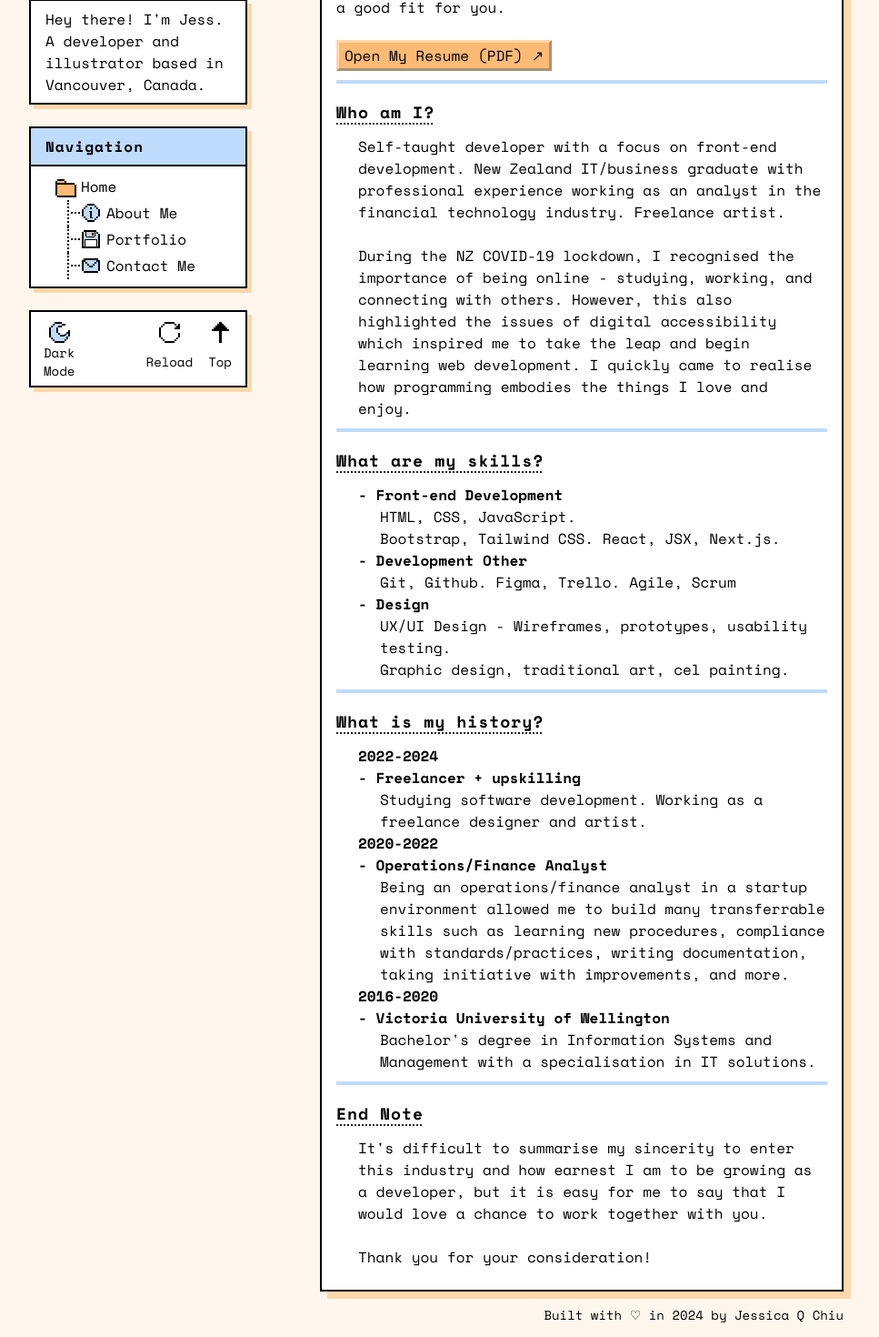
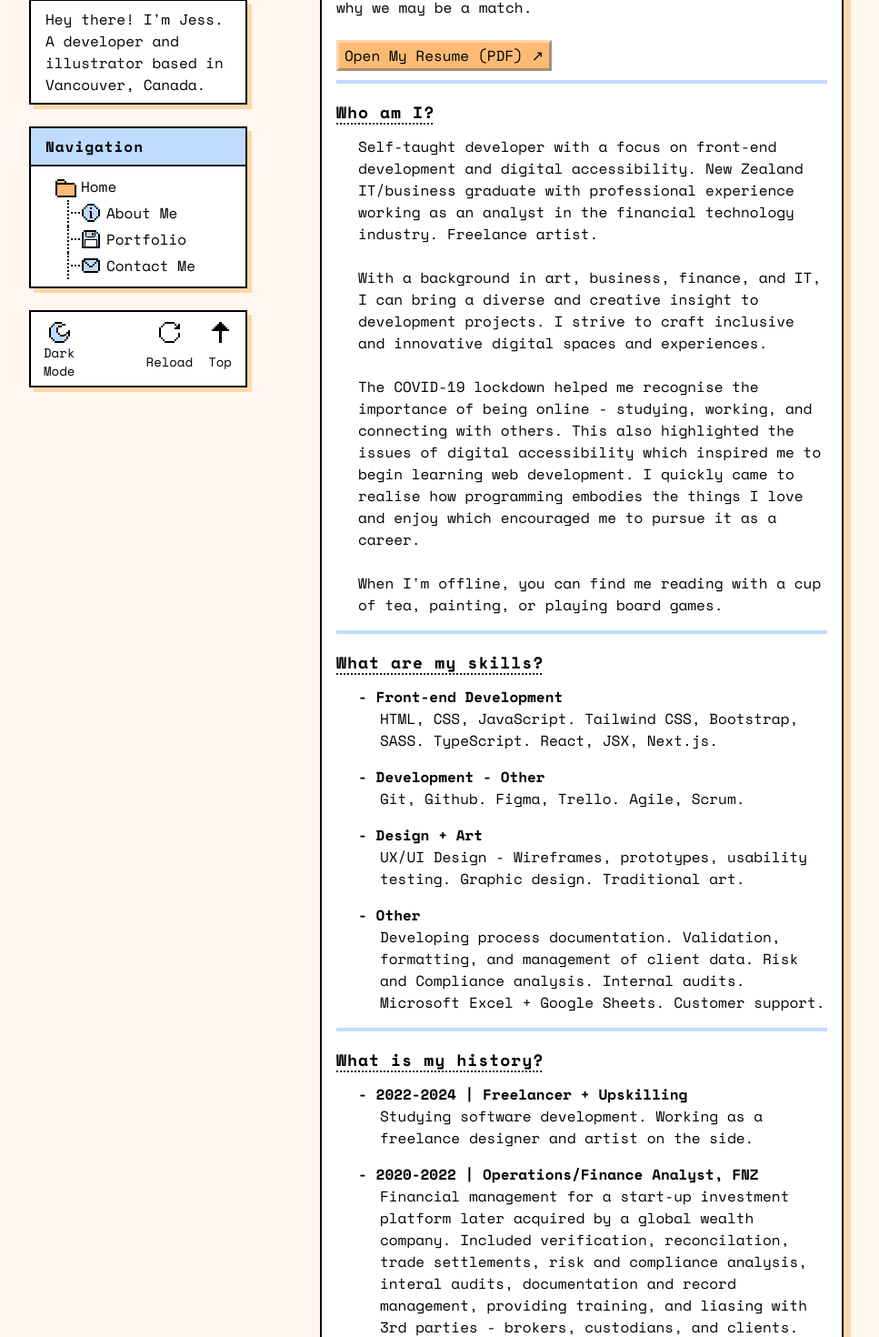
Before and after one commit to JessicaQChiu/jessica-q-chiu-portfolio, a Next.js app: page /about in a window 1280 px wide. Shown: the part 301-1771 px from the top of the page at 91% size, without its empty margins (160-1127 px from the left). Built offline with nearby package versions, Linux system fonts and the light colour scheme.

Commit message:
Updated text content
Updated the wording of the about me page. Very minor spacing styling added.

```diff
--- a/src/app/about/page.tsx
+++ b/src/app/about/page.tsx
@@ -8,12 +8,12 @@ const About = () => {
       <h1>ABOUT ME</h1>
       <p>
         Developer. Web Designer. Illustrator. Looking to grow, collaborate, and
-        build with you!
+        build with you.
         <br />
         <br />
         If you&apos;re reading this it means I&apos;ve taken a peek at what you
         do or you have an opening and I&apos;d love for us to work together.
-        Let&apos;s learn more me and why I may be a good fit for you.
+        Here&apos;s a glimpse into who I am and why we may be a match.
       </p>
       <br />
       <Button>
@@ -24,65 +24,82 @@ const About = () => {
       <br />
       <hr />
       <h2>Who am I?</h2>
-      <p className="ml-6">
-        Self-taught developer with a focus on front-end development. New Zealand
-        IT/business graduate with professional experience working as an analyst
-        in the financial technology industry. Freelance artist.
+      <p className="ml-6 mb-4">
+        Self-taught developer with a focus on front-end development and digital
+        accessibility. New Zealand IT/business graduate with professional
+        experience working as an analyst in the financial technology industry.
+        Freelance artist.
         <br />
         <br />
-        During the NZ COVID-19 lockdown, I recognised the importance of being
-        online - studying, working, and connecting with others. However, this
-        also highlighted the issues of digital accessibility which inspired me
-        to take the leap and begin learning web development. I quickly came to
-        realise how programming embodies the things I love and enjoy.
+        With a background in art, business, finance, and IT, I can bring a
+        diverse and creative insight to development projects. I strive to craft
+        inclusive and innovative digital spaces and experiences.
+        <br />
+        <br />
+        The COVID-19 lockdown helped me recognise the importance of being online
+        - studying, working, and connecting with others. This also highlighted
+        the issues of digital accessibility which inspired me to begin learning
+        web development. I quickly came to realise how programming embodies the
+        things I love and enjoy which encouraged me to pursue it as a career.
+        <br />
+        <br />
+        When I&apos;m offline, you can find me reading with a cup of tea,
+        painting, or playing board games.
       </p>
       <hr />
       <h2>What are my skills?</h2>
       <h3 className="ml-6">- Front-end Development</h3>
-      <p className="ml-12">
-        HTML, CSS, JavaScript.
-        <br />
-        Bootstrap, Tailwind CSS. React, JSX, Next.js.
+      <p className="ml-12 mb-4">
+        HTML, CSS, JavaScript. Tailwind CSS, Bootstrap, SASS. TypeScript. React,
+        JSX, Next.js.
       </p>
-      <h3 className="ml-6">- Development Other</h3>
-      <p className="ml-12">Git, Github. Figma, Trello. Agile, Scrum</p>
-      <h3 className="ml-6">- Design</h3>
-      <p className="ml-12">
-        UX/UI Design - Wireframes, prototypes, usability testing.
-        <br />
-        Graphic design, traditional art, cel painting.
+      <h3 className="ml-6">- Development - Other</h3>
+      <p className="ml-12 mb-4">Git, Github. Figma, Trello. Agile, Scrum.</p>
+      <h3 className="ml-6">- Design + Art</h3>
+      <p className="ml-12 mb-4">
+        UX/UI Design - Wireframes, prototypes, usability testing. Graphic
+        design. Traditional art.
+      </p>
+      <h3 className="ml-6">- Other</h3>
+      <p className="ml-12 mb-4">
+        Developing process documentation. Validation, formatting, and management
+        of client data. Risk and Compliance analysis. Internal audits. Microsoft
+        Excel + Google Sheets. Customer support.
       </p>
       <hr />
       <h2>What is my history?</h2>
-      <h3 className="ml-6">
-        2022-2024 <br /> - Freelancer + upskilling
-      </h3>
-      <p className="ml-12">
+      <h3 className="ml-6">- 2022-2024 | Freelancer + Upskilling</h3>
+      <p className="ml-12 mb-4">
         Studying software development. Working as a freelance designer and
-        artist.
+        artist on the side.
+      </p>
+      <h3 className="ml-6">- 2020-2022 | Operations/Finance Analyst, FNZ</h3>
+      <p className="ml-12 mb-4">
+        Financial management for a start-up investment platform later acquired
+        by a global wealth company. Included verification, reconcilation, trade
+        settlements, risk and compliance analysis, interal audits, documentation
+        and record management, providing training, and liasing with 3rd parties
+        - brokers, custodians, and clients.
       </p>
       <h3 className="ml-6">
-        2020-2022 <br /> - Operations/Finance Analyst
+        - 2018-2020 | Customer Support Specialist, Trade Me
       </h3>
-      <p className="ml-12">
-        Being an operations/finance analyst in a startup environment allowed me
-        to build many transferrable skills such as learning new procedures,
-        compliance with standards/practices, writing documentation, taking
-        initiative with improvements, and more.
+      <p className="ml-12 mb-4">
+        Worked within the site functionality and trade support teams. Site usage
+        and conflict resolution support.
       </p>
-      <h3 className="ml-6">
-        2016-2020 <br />- Victoria University of Wellington
-      </h3>
-      <p className="ml-12">
+      <h3 className="ml-6">- 2016-2020 | Victoria University of Wellington</h3>
+      <p className="ml-12 mb-4">
         Bachelor&apos;s degree in Information Systems and Management with a
         specialisation in IT solutions.
       </p>
       <hr />
       <h2>End Note</h2>
       <p className="ml-6">
-        It&apos;s difficult to summarise my sincerity to enter this industry and
-        how earnest I am to be growing as a developer, but it is easy for me to
-        say that I would love a chance to work together with you.
+        It&apos;s difficult to say how sincere I am to enter this industry and
+        grow as a developer over a few lines, but I hope that this gives you a
+        glimpse. Please get in touch about freelance and permanent developer
+        positions or other exciting collaboration opportunities!
         <br />
         <br />
         Thank you for your consideration!
```
